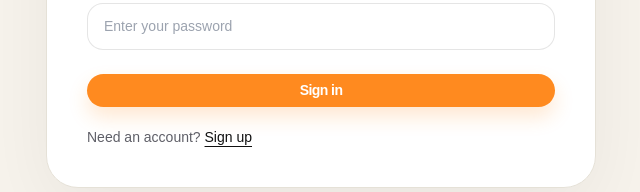
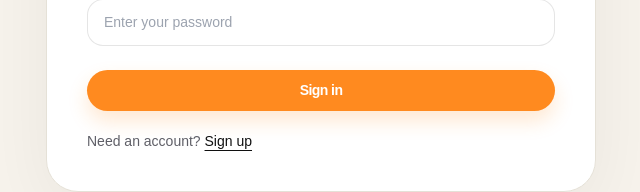
Before and after one commit to StudiovitaminD/ux-audit-tool, a Next.js app: page /sign-in in a window 1280 px wide. Shown: the part 460-652 px from the top of the page, without its empty margins (319-959 px from the left). Built offline with nearby package versions, Linux system fonts and the light colour scheme.

Commit message:
Update reports layout and button spacing

```diff
--- a/src/app/globals.css
+++ b/src/app/globals.css
@@ -201,7 +201,7 @@ header, footer, main, section, aside, div, input, select, textarea, button, a {
 .btnPrimary {
   background: var(--accent);
   color: var(--white);
-  padding: 8px 16px;
+  padding: 12px 16px;
   border-radius: 9999px;
   font-size: 14px;
   line-height: 1.2;
@@ -234,6 +234,10 @@ body.app-route :is(
   padding: 8px 16px;
   font-size: 14px;
   line-height: 1.2;
+}
+
+.authSubmitButton {
+  padding: 12px 16px;
 }
 
 .btnPrimary:hover {
--- a/src/components/account/auth-page-form.tsx
+++ b/src/components/account/auth-page-form.tsx
@@ -200,7 +200,7 @@ export function AuthPageForm({ mode }: AuthPageFormProps) {
 
             <button
               type="submit"
-              className="btnPrimary w-full justify-center"
+              className="btnPrimary authSubmitButton w-full justify-center"
               disabled={busy}
             >
               {busy
--- a/src/components/report/report-view.tsx
+++ b/src/components/report/report-view.tsx
@@ -765,8 +765,8 @@ export function ReportView() {
   if (!rid) {
     return (
       <div className="m-0 w-full max-w-none px-6 pb-6 pt-10">
-        <div className="mb-8 flex flex-wrap items-center justify-between gap-4">
-          <div className="min-w-0">
+        <div className="mb-8 flex items-start justify-between gap-6">
+          <div className="min-w-0 shrink-0">
             <h2
               className="font-display font-semibold tracking-tight"
               style={{ fontSize: "24px", lineHeight: "1.15", color: "var(--ink)" }}
@@ -774,31 +774,33 @@ export function ReportView() {
               Reports
             </h2>
           </div>
-          <div className="flex flex-wrap items-center gap-3">
+          <div className="flex flex-col items-start gap-4">
+            <div className="flex flex-nowrap items-center gap-3">
             <input
               type="search"
               value={reportSearch}
               onChange={(e) => setReportSearch(e.target.value)}
               placeholder="Search reports"
               aria-label="Search reports"
-              className="h-10 w-full max-w-[220px] rounded-full border border-[color:var(--cream-dark)] bg-white px-4 text-sm text-[color:var(--ink)] outline-none transition placeholder:text-[color:var(--ink-faint)] focus:border-[color:var(--accent)] focus:ring-2 focus:ring-[color:var(--accent)]/10"
+              className="h-10 w-[360px] max-w-[36vw] shrink-0 rounded-full border border-[color:var(--cream-dark)] bg-white px-4 text-sm text-[color:var(--ink)] outline-none transition placeholder:text-[color:var(--ink-faint)] focus:border-[color:var(--accent)] focus:ring-2 focus:ring-[color:var(--accent)]/10"
             />
             {showAdminDashboardCta ? (
               <Link
-                className="inline-flex items-center rounded-full border border-[#ff7a1a] bg-white px-4 py-2 text-sm font-medium text-[#ff7a1a] transition hover:bg-[#fff7f0]"
+                className="inline-flex shrink-0 items-center whitespace-nowrap rounded-full border border-[#ff7a1a] bg-white px-4 py-2 text-sm font-medium text-[#ff7a1a] transition hover:bg-[#fff7f0]"
                 href="/admin"
               >
                 Dashboard
               </Link>
             ) : null}
             <Link
-              className="inline-flex items-center rounded-full border border-[#ff7a1a] bg-white px-4 py-2 text-sm font-medium text-[#ff7a1a] transition hover:bg-[#fff7f0]"
+              className="inline-flex shrink-0 items-center whitespace-nowrap rounded-full border border-[#ff7a1a] bg-white px-4 py-2 text-sm font-medium text-[#ff7a1a] transition hover:bg-[#fff7f0]"
               href="/report?demo=1"
             >
               View sample report
             </Link>
+            </div>
             {reportHistory.length > 0 ? (
-              <Link className="btnPrimary" href="/audit">
+              <Link className="btnPrimary self-start" href="/audit">
                 Start Audit <span aria-hidden="true">→</span>
               </Link>
             ) : null}
```
